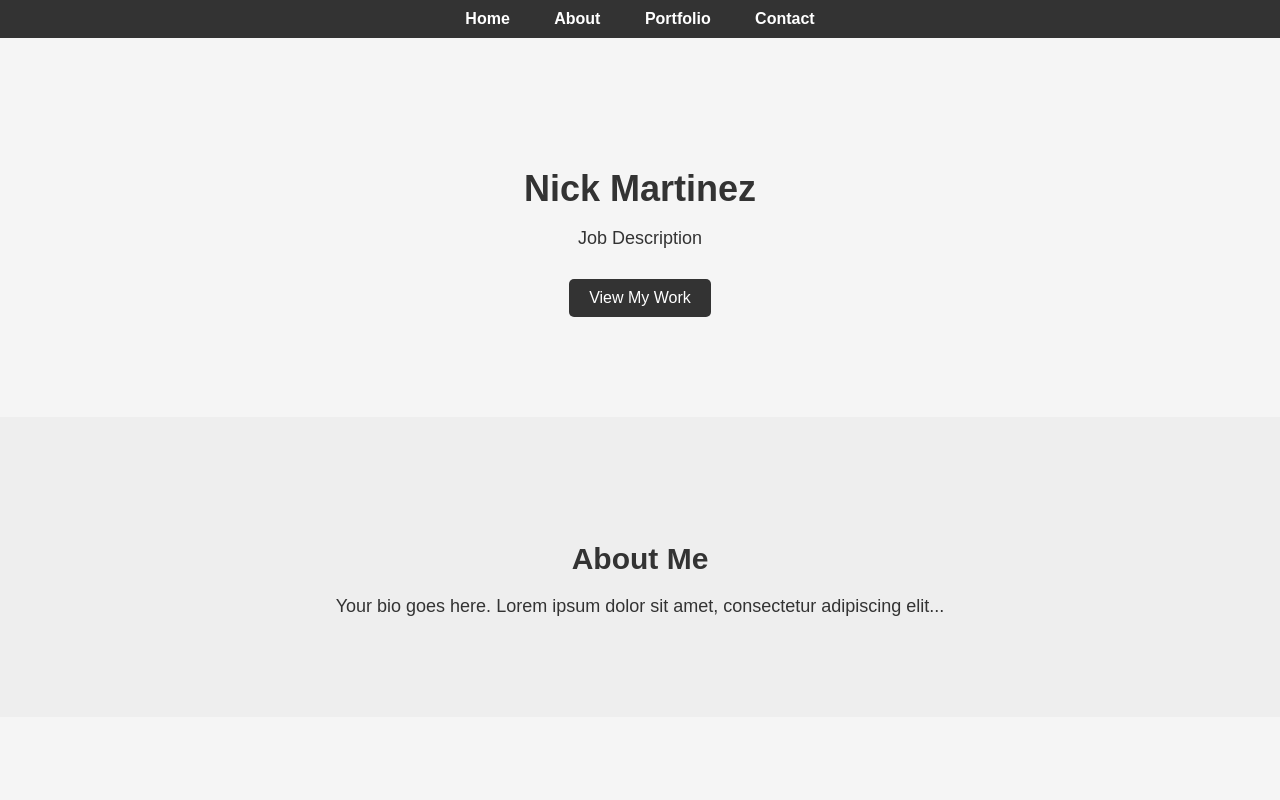
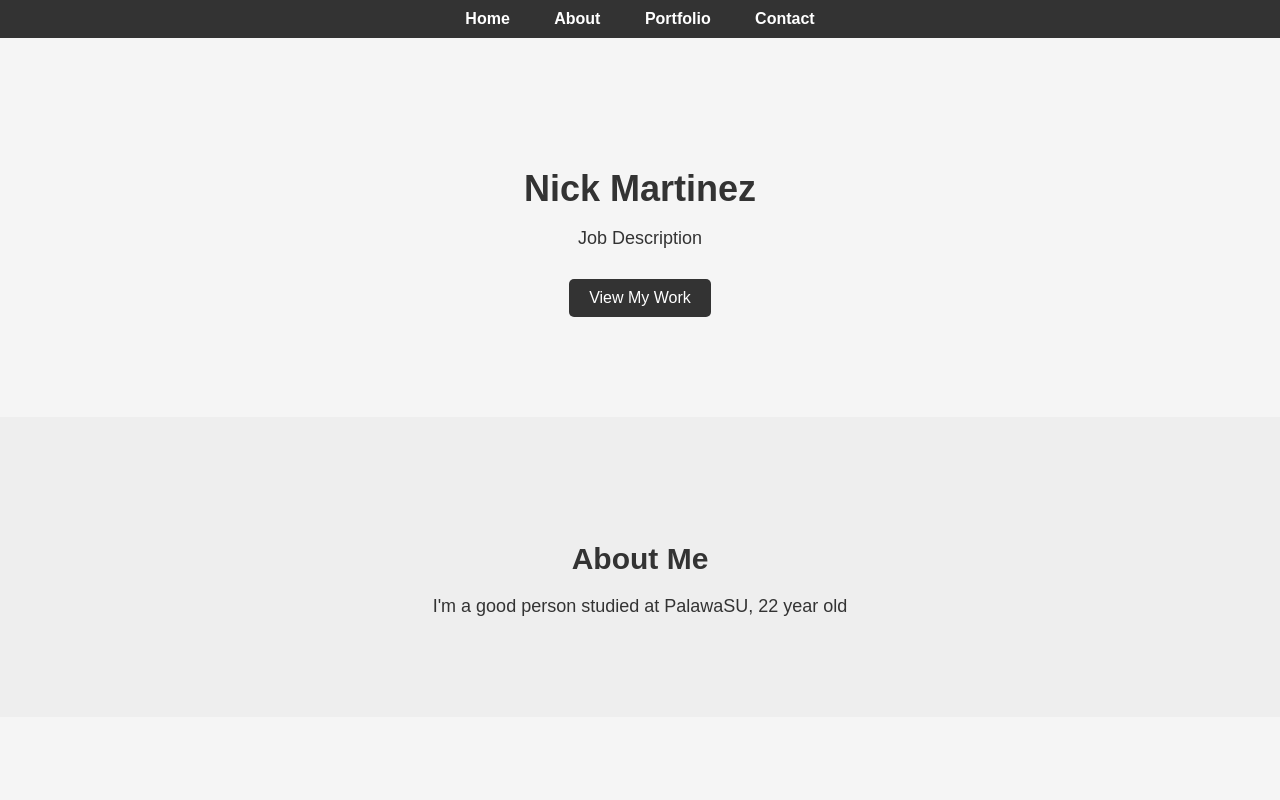
Before and after one commit to nck-brnne/nck-portfolio, a plain HTML site: page index.html in a window 1280 px wide. Shown: the top 800 px of the page. Drawn offline with Linux system fonts and the light colour scheme.

Commit message:
modify About Me

```diff
--- a/index.html
+++ b/index.html
@@ -26,7 +26,7 @@
 
     <section id="about" class="about">
         <h2>About Me</h2>
-        <p>Your bio goes here. Lorem ipsum dolor sit amet, consectetur adipiscing elit...</p>
+        <p>I'm a good person studied at PalawaSU, 22 year old </p>
     </section>
 
     <section id="portfolio" class="portfolio">
```
